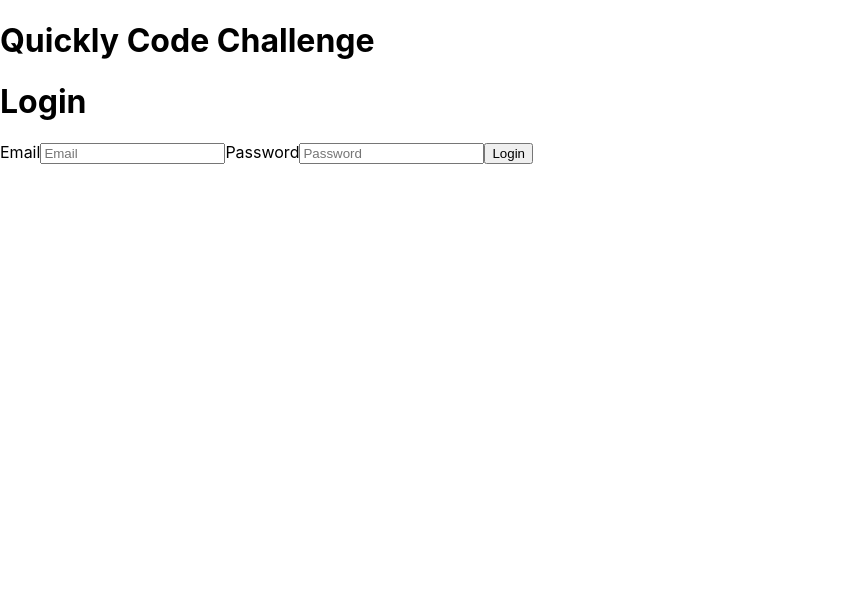
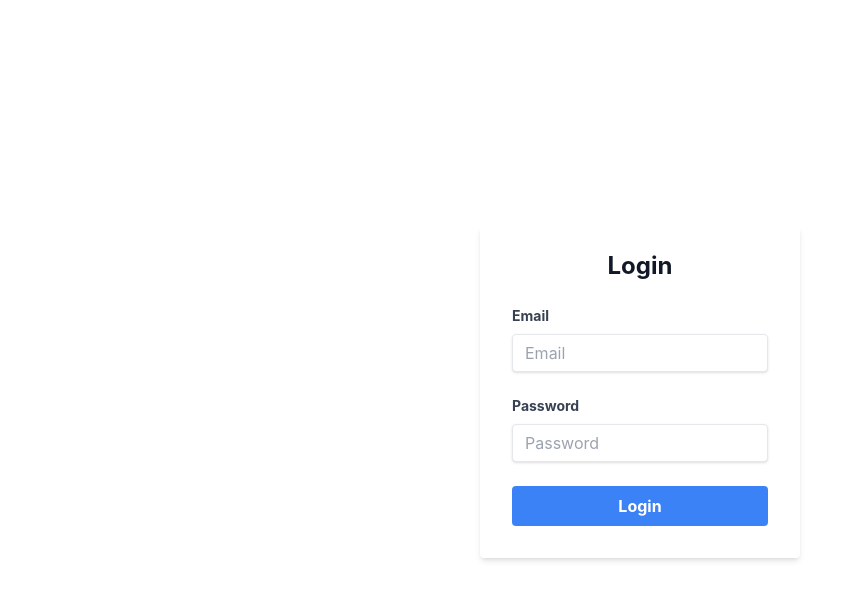
Before and after one commit to modium/quickly-code-challenge, a React (Create React App) app: page / in a window 1280 px wide. Shown: the top 600 px of the page, without its empty margins (0-861 px from the left). Built offline with nearby package versions, Linux system fonts and the light colour scheme.

Commit message:
adds tailwind styling to make UI nicer

```diff
--- a/package.json
+++ b/package.json
@@ -37,5 +37,8 @@
       "last 1 firefox version",
       "last 1 safari version"
     ]
+  },
+  "devDependencies": {
+    "tailwindcss": "^3.4.17"
   }
 }
--- a/src/App.js
+++ b/src/App.js
@@ -3,13 +3,13 @@ import AuthProvider from "./provider/authProvider";
 import { ProtectedRoute } from "./routes/ProtectedRoute";
 import Login from "./pages/Login";
 import Profile from "./pages/Profile";
-// import Unauthorized from "./pages/Unauthorized";
+import Unauthorized from "./pages/Unauthorized";
 
 function App() {
   return (
+    <div className="h-screen flex items-center justify-center">
       <BrowserRouter>
         <AuthProvider>
-        <h1>Quickly Code Challenge</h1>
           <Routes>
             <Route index element={<Login />} />
             <Route
@@ -20,10 +20,11 @@ function App() {
                 </ProtectedRoute>
               }
             />
-          {/* <Route path="*" element={<Unauthorized />} /> */}
+            <Route path="*" element={<Unauthorized />} />
           </Routes>
         </AuthProvider>
       </BrowserRouter>
+    </div>
   );
 }
 
--- a/src/components/Loader.js
+++ b/src/components/Loader.js
@@ -1,3 +1,23 @@
 export default function Loader() {
-  return "Loading...";
+  return (
+    <div className="text-center">
+      <svg
+        aria-hidden="true"
+        className="inline w-8 h-8 text-gray-200 animate-spin dark:text-gray-600 fill-gray-600 dark:fill-gray-300"
+        viewBox="0 0 100 101"
+        fill="none"
+        xmlns="http://www.w3.org/2000/svg"
+      >
+        <path
+          d="M100 50.5908C100 78.2051 77.6142 100.591 50 100.591C22.3858 100.591 0 78.2051 0 50.5908C0 22.9766 22.3858 0.59082 50 0.59082C77.6142 0.59082 100 22.9766 100 50.5908ZM9.08144 50.5908C9.08144 73.1895 27.4013 91.5094 50 91.5094C72.5987 91.5094 90.9186 73.1895 90.9186 50.5908C90.9186 27.9921 72.5987 9.67226 50 9.67226C27.4013 9.67226 9.08144 27.9921 9.08144 50.5908Z"
+          fill="currentColor"
+        />
+        <path
+          d="M93.9676 39.0409C96.393 38.4038 97.8624 35.9116 97.0079 33.5539C95.2932 28.8227 92.871 24.3692 89.8167 20.348C85.8452 15.1192 80.8826 10.7238 75.2124 7.41289C69.5422 4.10194 63.2754 1.94025 56.7698 1.05124C51.7666 0.367541 46.6976 0.446843 41.7345 1.27873C39.2613 1.69328 37.813 4.19778 38.4501 6.62326C39.0873 9.04874 41.5694 10.4717 44.0505 10.1071C47.8511 9.54855 51.7191 9.52689 55.5402 10.0491C60.8642 10.7766 65.9928 12.5457 70.6331 15.2552C75.2735 17.9648 79.3347 21.5619 82.5849 25.841C84.9175 28.9121 86.7997 32.2913 88.1811 35.8758C89.083 38.2158 91.5421 39.6781 93.9676 39.0409Z"
+          fill="currentFill"
+        />
+      </svg>
+      <span className="sr-only">Loading...</span>
+    </div>
+  );
 }
--- a/src/components/PaymentDateChecker.js
+++ b/src/components/PaymentDateChecker.js
@@ -57,35 +57,45 @@ export default function PaymentDateChecker() {
   }, [invoiceDueDate, payCycleDay]);
 
   return (
-    <div>
-      <h2>Payment Date Checker</h2>
-      <div>
+    <div className="bg-white p-8 rounded-lg shadow-lg">
+      <h2 className="text-2xl font-bold text-gray-900 mb-6">
+        Payment Date Checker
+      </h2>
+      <div className="space-y-6">
         <div>
-          <label>Invoice Due Date</label>
-          <div>
+          <label className="block text-sm font-medium text-gray-700 mb-2">
+            Invoice Due Date
+          </label>
+          <div className="relative">
             <input
               type="date"
               value={invoiceDueDate}
               onChange={(e) => setInvoiceDueDate(e.target.value)}
+              className="block w-full px-4 py-2 border border-gray-300 rounded-md shadow-sm focus:ring-blue-500 focus:border-blue-500"
             />
           </div>
         </div>
         <div>
-          <label>Monthly Payment Day</label>
-          <div>
+          <label className="block text-sm font-medium text-gray-700 mb-2">
+            Monthly Payment Day
+          </label>
+          <div className="relative">
             <input
               type="date"
               value={payCycleDay}
               onChange={(e) => setPayCycleDay(e.target.value)}
+              className="block w-full px-4 py-2 border border-gray-300 rounded-md shadow-sm focus:ring-blue-500 focus:border-blue-500"
             />
           </div>
         </div>
-        {error && <p>{error}</p>}
+        {error && <p className="text-red-500 text-xs italic">{error}</p>}
         {paymentDate && !error && (
-          <div>
-            <p>
+          <div className="p-6 bg-blue-50 rounded-lg border border-blue-100">
+            <p className="text-blue-800">
               Your invoice pay date will be
-              <span>{paymentDate}</span>
+              <span className="block mt-2 text-xl font-bold">
+                {paymentDate}
+              </span>
             </p>
           </div>
         )}
--- a/src/pages/Login.js
+++ b/src/pages/Login.js
@@ -46,29 +46,61 @@ const Login = () => {
   };
 
   return (
-    <div>
-      <h1>Login</h1>
-      {loading ? <Loader /> : null}
-      <form onSubmit={handleSubmit}>
-        <label htmlFor="email">Email</label>
+    <div className="w-full max-w-xs">
+      <form
+        className="bg-white shadow-md rounded px-8 pt-6 pb-8 mb-4"
+        onSubmit={handleSubmit}
+      >
+        <h2 className="text-2xl font-bold text-gray-900 mb-6 text-center">
+          Login
+        </h2>
+        <div className="mb-6">
+          <label
+            className="block text-gray-700 text-sm font-bold mb-2"
+            htmlFor="email"
+          >
+            Email
+          </label>
           <input
             type="email"
             id="email"
+            className="shadow appearance-none border rounded w-full py-2 px-3 text-gray-700 leading-tight focus:outline-none focus:shadow-outline"
             onChange={(e) => setEmail(e.target.value)}
             placeholder="Email"
             value={email}
           />
-        {errors.email && <p style={{ color: "red" }}>{errors.email}</p>}
-        <label htmlFor="password">Password</label>
+          {errors.email && (
+            <p className="text-red-500 text-xs italic">{errors.email}</p>
+          )}
+        </div>
+        <div className="mb-6">
+          <label
+            className="block text-gray-700 text-sm font-bold mb-2"
+            htmlFor="password"
+          >
+            Password
+          </label>
           <input
             type="password"
             id="password"
+            className="shadow appearance-none border rounded w-full py-2 px-3 text-gray-700 leading-tight focus:outline-none focus:shadow-outline"
             onChange={(e) => setPassword(e.target.value)}
             placeholder="Password"
             value={password}
           />
-        {errors.password && <p style={{ color: "red" }}>{errors.password}</p>}
-        <button disabled={loading}>Login</button>
+          {errors.password && (
+            <p className="text-red-500 text-xs italic">{errors.password}</p>
+          )}
+        </div>
+        <div className="flex items-center justify-between">
+          <button
+            className="bg-blue-500 hover:bg-blue-700 text-white w-full font-bold py-2 px-4 rounded focus:outline-none focus:shadow-outline"
+            disabled={loading}
+          >
+            Login
+          </button>
+        </div>
+        {loading ? <Loader /> : null}
       </form>
     </div>
   );
--- a/src/pages/Profile.js
+++ b/src/pages/Profile.js
@@ -40,21 +40,82 @@ const Profile = () => {
   return !token ? (
     <Unauthorized />
   ) : (
-    <div>
-      <h1>My Profile</h1>
+    <div className="w-full max-w-lg">
+      <h2 className="text-2xl font-bold text-gray-900 mb-6 text-center">
+        My Profile
+      </h2>
       {loading ? (
         <Loader />
       ) : (
-        <div>
-          <h3>Name</h3>
-          <p>{user?.full_name}</p>
-          <h3>Email</h3>
-          <p>{user?.email}</p>
-          <h3>Business Name</h3>
-          <p>{user?.Company.name}</p>
-          <h3>Company Expected Activity</h3>
-          <PaymentDateChecker />
-        </div>
+        <>
+          <div className="md:flex md:items-center mb-6">
+            <div className="md:w-1/3">
+              <label
+                className="block text-gray-500 font-bold md:text-right mb-1 md:mb-0 pr-4"
+                for="inline-full-name"
+              >
+                Full Name
+              </label>
+            </div>
+            <div className="md:w-2/3">
+              <input
+                className="bg-gray-200 appearance-none border-2 border-gray-200 rounded w-full py-2 px-4 text-gray-700 leading-tight focus:outline-none focus:bg-white focus:border-purple-500"
+                id="inline-full-name"
+                type="text"
+                value={user?.full_name}
+              />
+            </div>
+          </div>
+          <div className="md:flex md:items-center mb-6">
+            <div className="md:w-1/3">
+              <label
+                className="block text-gray-500 font-bold md:text-right mb-1 md:mb-0 pr-4"
+                for="inline-email"
+              >
+                Email
+              </label>
+            </div>
+            <div className="md:w-2/3">
+              <input
+                className="bg-gray-200 appearance-none border-2 border-gray-200 rounded w-full py-2 px-4 text-gray-700 leading-tight focus:outline-none focus:bg-white focus:border-purple-500"
+                id="inline-email"
+                type="text"
+                value={user?.email}
+              />
+            </div>
+          </div>
+          <div className="md:flex md:items-center mb-6">
+            <div className="md:w-1/3">
+              <label
+                className="block text-gray-500 font-bold md:text-right mb-1 md:mb-0 pr-4"
+                for="inline-business-email"
+              >
+                Business Name
+              </label>
+            </div>
+            <div className="md:w-2/3">
+              <input
+                className="bg-gray-200 appearance-none border-2 border-gray-200 rounded w-full py-2 px-4 text-gray-700 leading-tight focus:outline-none focus:bg-white focus:border-purple-500"
+                id="inline-business-email"
+                type="text"
+                value={user?.Company?.name}
+              />
+            </div>
+          </div>
+          <div className="md:flex md:items-center mb-6">
+            <div className="md:w-1/3">
+              <label
+                className="block text-gray-500 font-bold md:text-right mb-1 md:mb-0 pr-4"
+                for="inline-company-expected-activity"
+              >
+                Company Expected Activity
+              </label>
+            </div>
+            <div className="md:w-2/3">
+              <PaymentDateChecker />
+            </div>
+          </div>
+        </>
       )}
     </div>
   );
--- a/src/pages/Unauthorized.js
+++ b/src/pages/Unauthorized.js
@@ -1,5 +1,11 @@
 import React from "react";
 
 export default function Unauthorized() {
-  return <div>401 Not Authorized</div>;
+  return (
+    <div className="text-center">
+      <h2 className="text-2xl font-bold text-gray-900 mb-6">
+        401 Not Authorized
+      </h2>
+    </div>
+  );
 }
--- /dev/null
+++ b/tailwind.config.js
@@ -0,0 +1,8 @@
+/** @type {import('tailwindcss').Config} */
+module.exports = {
+  content: ["./src/**/*.{js,jsx,ts,tsx}"],
+  theme: {
+    extend: {},
+  },
+  plugins: [],
+};
```
Also changed, not shown: src/index.css (+7 -3 lines), 1 other file (tests, documents, lock files or other folders). Lines whose indentation alone changed are shown as unchanged.
